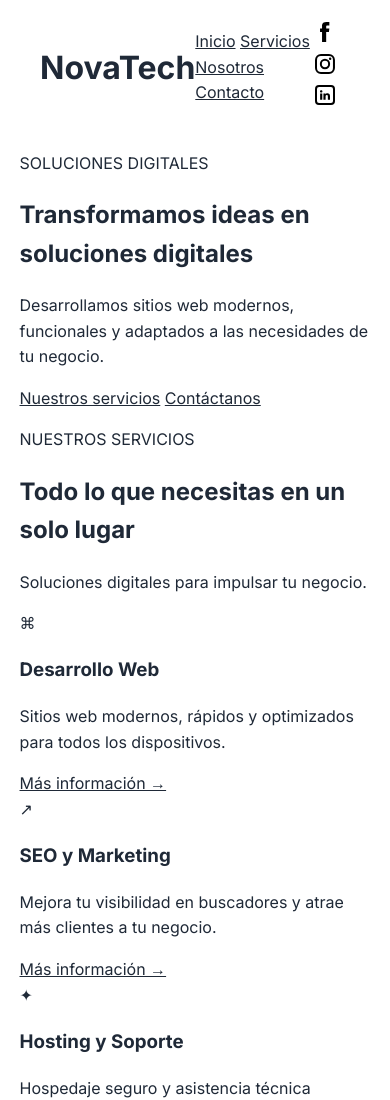
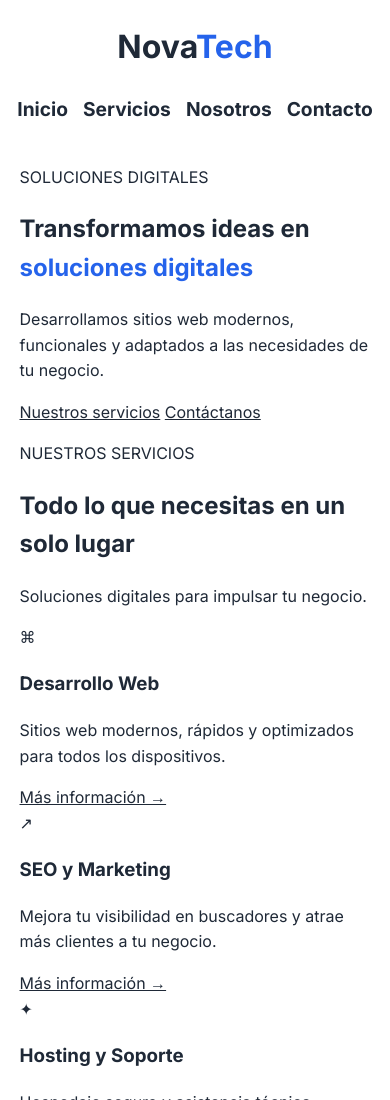
Before and after one commit to akaGregOr/practica-de-pagina-web, a plain HTML site: page index.html in a window 390 px wide. Shown: the top 1100 px of the page. Drawn offline with Linux system fonts and the light colour scheme.

Commit message:
update styles.css
update styles.css

```diff
--- a/css/styles.css
+++ b/css/styles.css
@@ -66,14 +66,43 @@ button, input, textarea, select { font: inherit; }
   display: flex;
   justify-content: space-between;
   align-items: center;
-  padding: 20px 40px;
+  padding: 0px 40px;
   background-color: var(--color-background);
 }
 
 svg{
   width: 24px;
   height: 24px;
+}
 
+span{
+  color: var(--color-primary);
+}
+
+.header_nav{
+  display: flex;
+  align-items: center;
+  justify-content: space-between;
+  gap: 60px;
+}
+
+.header_nav a{
+  text-decoration: none;
+  font-size: 1.2rem;
+  font-weight: bold;
+  transition: all 0.3s ease ;
+}
+
+.header_nav a:hover{
+  text-decoration: underline;
+  color: var(--color-primary-hover);
+}
+
+.header_social{
+  display: flex;
+  align-items: center;
+  justify-content: center;
+  gap: 20px;
 }
 
 .brand {
@@ -203,3 +232,15 @@ svg{
 }
 
 /* Responsive formal y media queries: se estudiarán en la sesión 18. */
+@media screen and (max-width: 760px) {
+  .site-header{
+    flex-direction: column;
+    margin-bottom: 40px;
+  }
+  .header_nav{
+    gap: 15px;
+  }
+  .header_social{
+    display: none;
+  }
+}
```
